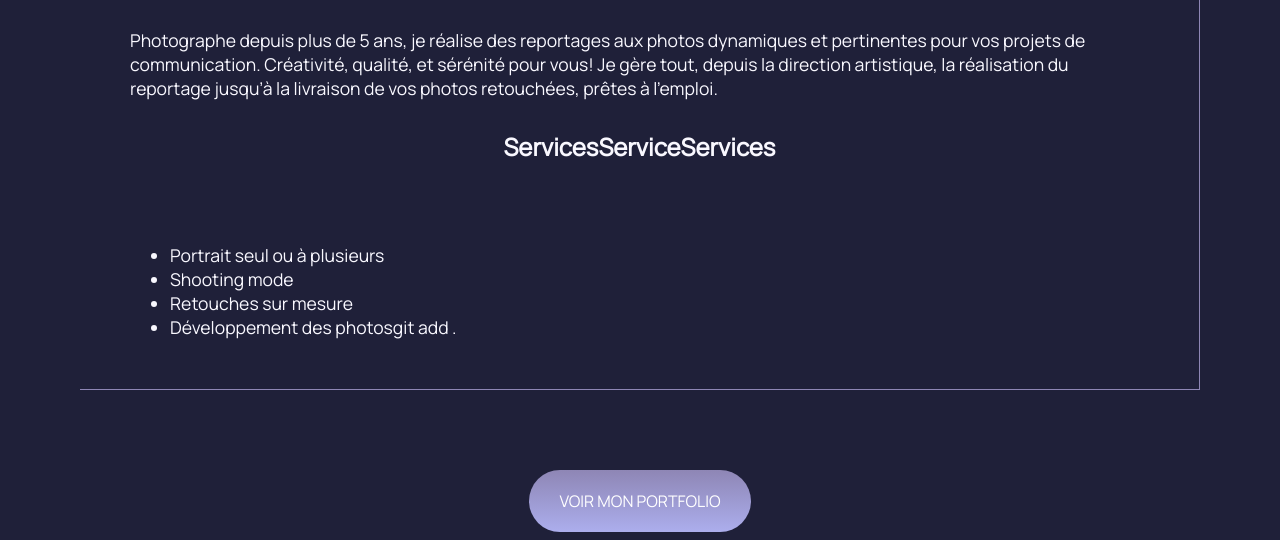
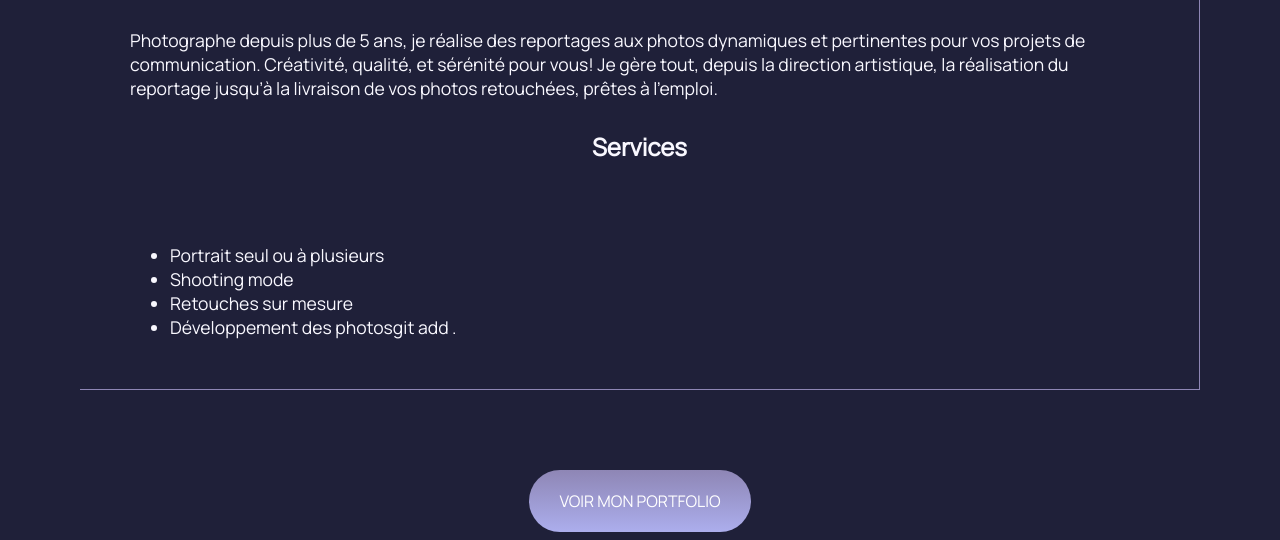
Before and after one commit to AlexandreLeriche141282/premiersite, a plain HTML site: page a-propos.html in a window 1280 px wide. Shown: the part 260-800 px from the top of the page. Drawn offline with Linux system fonts and the light colour scheme.

Commit message:
version2

```diff
--- a/a-propos.html
+++ b/a-propos.html
@@ -37,7 +37,7 @@
                     artistique, la réalisation du reportage jusqu’à la livraison de vos photos retouchées, prêtes à
                     l’emploi.
                 </p>
-                <h2>ServicesServiceServices</h2>
+                <h2>Services</h2>
                 <ul>
                     <li>Portrait seul ou à plusieurs</li>
                     <li>Shooting mode</li>
```
Also changed, not shown: Images/icon-email.png (added).
